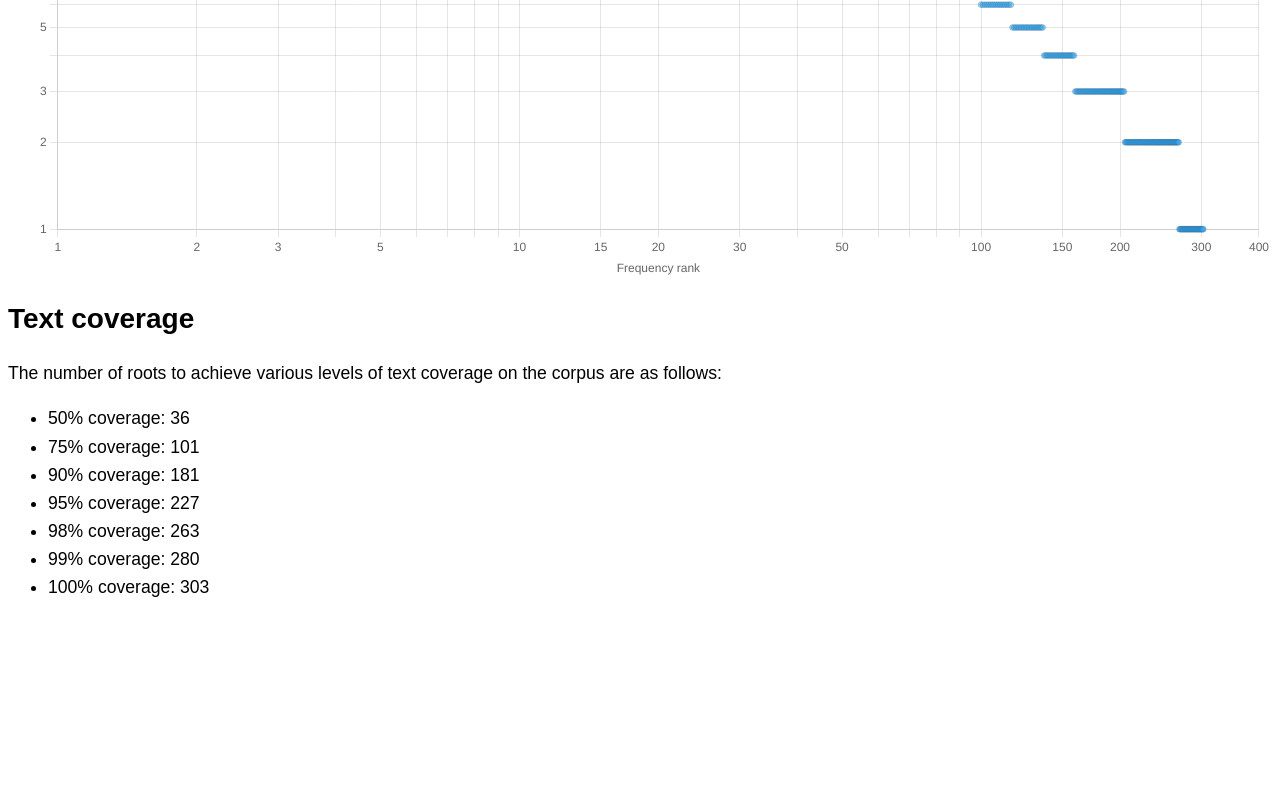
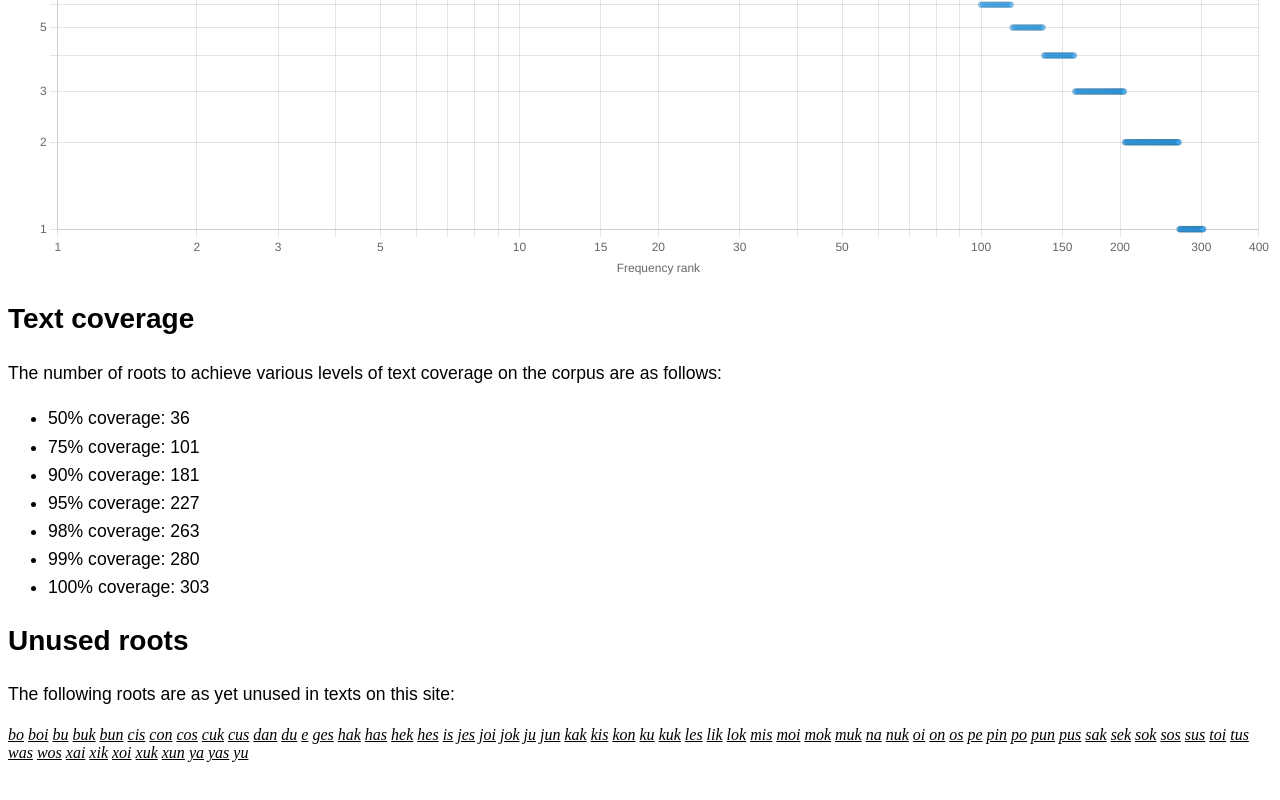
Before and after one commit to cstuartroe/jaobon, a React app: page /musings/zipf in a window 1280 px wide. Shown: the part 1208-2008 px from the top of the page. Before the commit the page ends 1914 px from the top, so only its background shows below. Built offline with nearby package versions, Linux system fonts and the light colour scheme; the HTML template or start-up script is replaced by a standard one.

Commit message:
Unused texts

```diff
--- a/src/App.tsx
+++ b/src/App.tsx
@@ -94,7 +94,7 @@ class App extends Component<{}, AppState> {
                                       <Route index element={<TextingSlang displaySettings={this.state.displaySettings}/>}/>
                                   </Route>
                                   <Route path={"/musings/zipf"}>
-                                      <Route index element={<Zipf/>}/>
+                                      <Route index element={<Zipf displaySettings={this.state.displaySettings}/>}/>
                                   </Route>
                                   <Route path={"/transliterate"}>
                                       <Route index element={<Transliterate/>}/>
--- a/src/Zipf.tsx
+++ b/src/Zipf.tsx
@@ -1,9 +1,12 @@
 import React, { Component } from "react";
+import {Link} from "react-router-dom";
 import {BarElement, CategoryScale, Chart as ChartJS, Legend, LinearScale, LogarithmicScale, PointElement, Title, Tooltip} from "chart.js";
 import {Bar, Scatter} from "react-chartjs-2";
 
+import {ROOTS} from "./roots";
 import {CORPUS_STATS, getTotalRoots, sortedEntries} from "./TextReader";
-import {Link} from "react-router-dom";
+import AnnotatedText from "./AnnotatedText";
+import {DisplaySettings} from "./DisplaySettings";
 
 ChartJS.register(
   CategoryScale,
@@ -30,6 +33,7 @@ const options = {
 } as const;
 
 type Props = {
+  displaySettings: DisplaySettings,
 }
 
 type State = {
@@ -136,6 +140,16 @@ export default class Zipf extends Component<Props, State> {
             </li>
           ))}
         </ul>
+
+        <h2>Unused roots</h2>
+
+        <p>The following roots are as yet unused in texts on this site:</p>
+
+        <AnnotatedText
+          sentence={Array.from(ROOTS.values()).filter(root => !CORPUS_STATS.frequencies.has(root)).map(root => root.syllable).join(' ')}
+          displaySettings={this.props.displaySettings}
+          inline={false}
+        />
       </>
     );
   }
```
